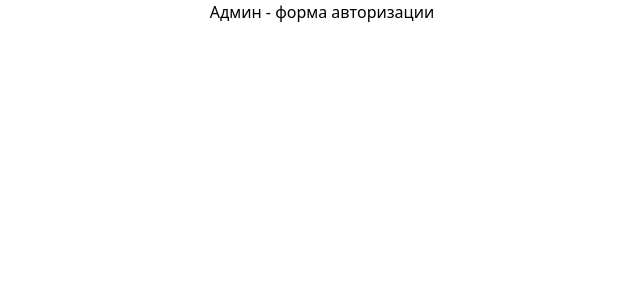
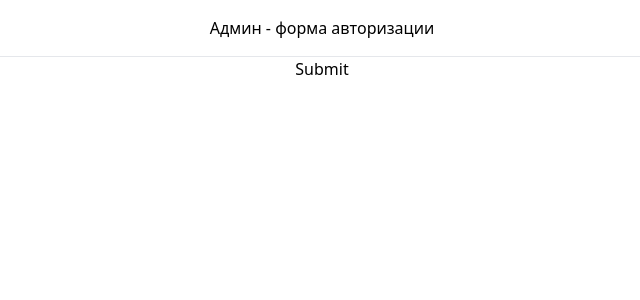
Before and after one commit to KiwiCodeSolution/Myasorobka, a React (Vite) app: page /admin in a window 1280 px wide. Shown: the top 300 px of the page, without its empty margins (318-958 px from the left). Built offline with nearby package versions, Linux system fonts and the light colour scheme; the HTML template or start-up script is replaced by a standard one.

Commit message:
redirect routes

```diff
--- a/src/App.jsx
+++ b/src/App.jsx
@@ -5,17 +5,19 @@ import ClientPage from './clients';
 import AdminLogin from './adminLogin';
 import AdminPage from './adminPage';
 import NotFound from './notFoundPage';
+import { PrivateRoute, RedirectRoute } from './redirect';
 
-function App() {
+const App = () => {
+
   return (
     // <h1>Hello</h1>
     <Routes >
-      <Route path="/" element={< ClientPage />} />
-      <Route path="/admin" element={<AdminLogin />} />
-      <Route path="/admin/authorized" element={<AdminPage />} />
+      <Route path="/" element={<ClientPage />} />
+      <Route path="/admin" element={<RedirectRoute><AdminLogin /></RedirectRoute>} />
+      <Route path="/admin/authorized" element={<PrivateRoute><AdminPage /></PrivateRoute>} />
       <Route path="*" element={<NotFound />} />
     </Routes>
   )
-}
+};
 
 export default App;
--- a/src/adminLogin.jsx
+++ b/src/adminLogin.jsx
@@ -1,6 +1,13 @@
+import auth from "./store/auth";
+
 const AdminLogin = () => {
+
   return (
-    <h2 className="text-center">Админ - форма авторизации</h2>
+    <>
+      <h2 className="text-center p-4">Админ - форма авторизации</h2>
+      <hr/>
+      <button className="w-full text-center" type="button" onClick={(() => auth.toggleIsAuth())}>Submit</button>
+    </>
   )
 };
 export default AdminLogin;
--- a/src/adminPage.jsx
+++ b/src/adminPage.jsx
@@ -1,6 +1,12 @@
+import auth from "./store/auth";
+
 const AdminPage = () => {
   return (
-    <h2 className="text-center">Админ страничка</h2>
+    <>
+      <h2 className="text-center p-4">Админ страничка</h2>
+      <hr/>
+      <button className="w-full text-center" type="button" onClick={(() => auth.toggleIsAuth())}>Выход</button>
+    </>
   )
 };
 export default AdminPage;
--- /dev/null
+++ b/src/redirect.jsx
@@ -0,0 +1,12 @@
+import { Navigate } from "react-router-dom";
+
+import { observer } from "mobx-react-lite";
+import auth from "./store/auth";
+
+export const PrivateRoute = observer(({ children }) => {
+  return auth.isAuth ? children : <Navigate to="/admin" />;
+});
+
+export const RedirectRoute = observer(({ children }) => {
+  return auth.isAuth ? <Navigate to="/admin/authorized" /> : children;
+});
--- /dev/null
+++ b/src/store/auth.js
@@ -0,0 +1,19 @@
+import { makeAutoObservable } from "mobx"
+
+class Auth {
+  isAuth = false;
+  token = "";
+
+  constructor() {
+    makeAutoObservable(this)
+  }
+
+  toggleIsAuth = () => {
+    this.isAuth = !this.isAuth
+  }
+  setToken = (string) => {
+    this.token = string
+  }
+}
+
+export default new Auth();
```
